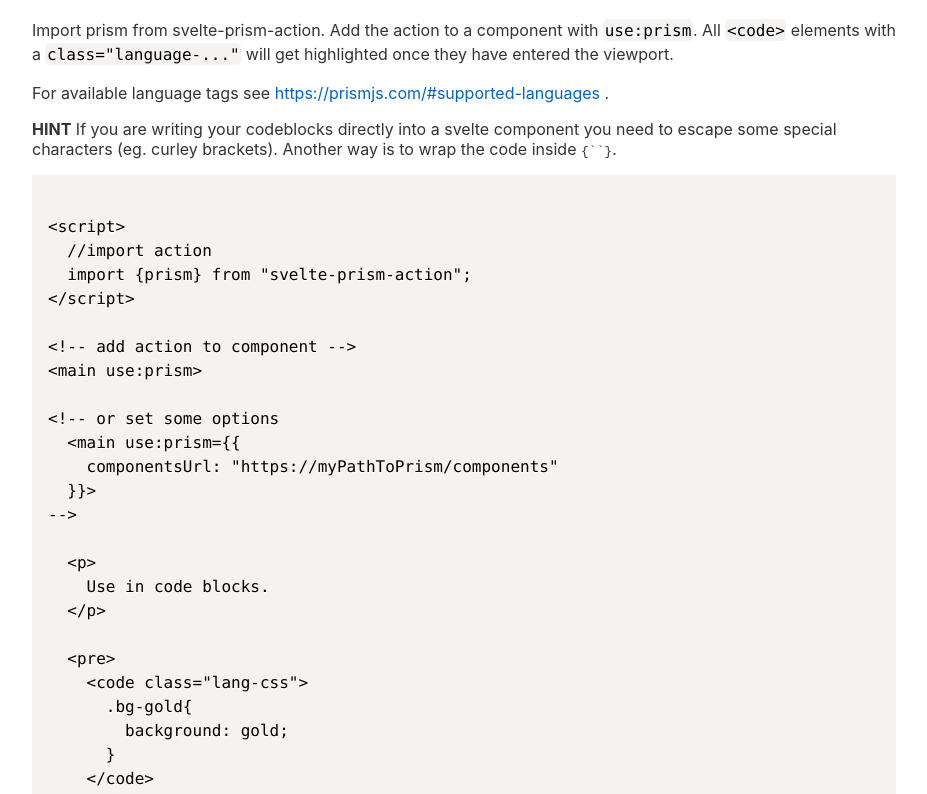
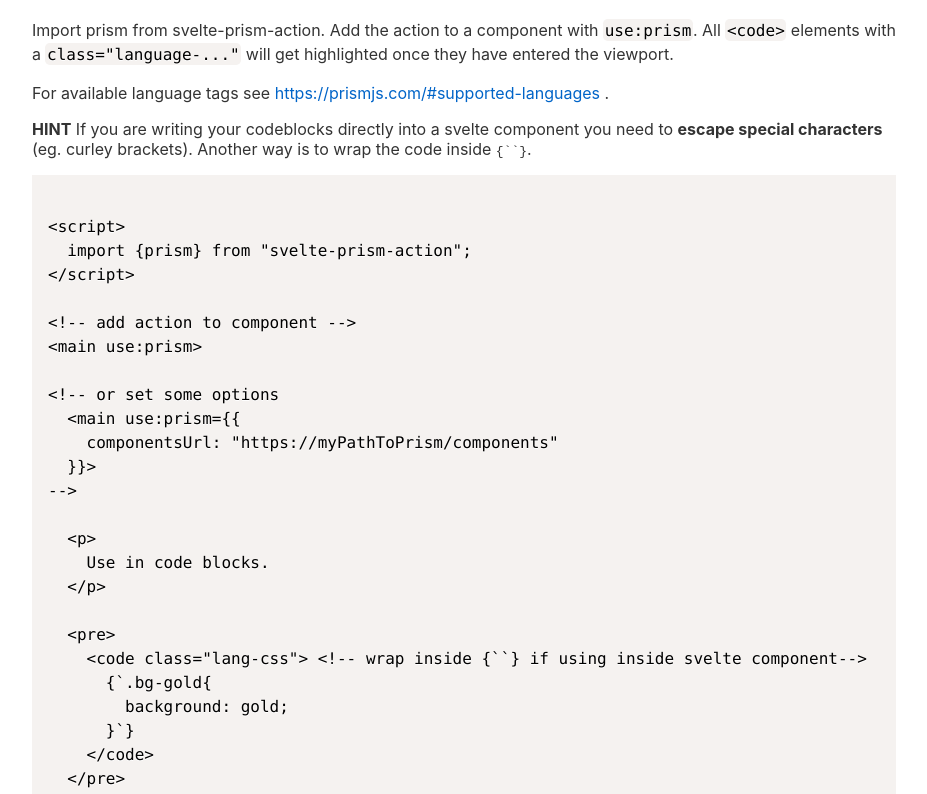
Before and after one commit to thurti/svelte-prism-action, a Svelte app: page / in a window 1280 px wide. Shown: the part 401-1195 px from the top of the page, without its empty margins (176-1103 px from the left). Built offline with nearby package versions, Linux system fonts and the light colour scheme.

Commit message:
match text in readme and example

```diff
--- a/src/components/Page.svelte
+++ b/src/components/Page.svelte
@@ -23,11 +23,10 @@
 
   <p>For available language tags see <a href="https://prismjs.com/#supported-languages">https://prismjs.com/#supported-languages</a> .</p>
 
-  <p><b>HINT</b> If you are writing your codeblocks directly into a svelte component you need to escape some special characters (eg. curley brackets). Another way is to wrap the code inside <code>{`\{\`\`\}`}</code>.</p>
+  <p><b>HINT</b> If you are writing your codeblocks directly into a svelte component you need to <b>escape special characters</b> (eg. curley brackets). Another way is to wrap the code inside <code>{`\{\`\`\}`}</code>.</p>
 
   <pre><code class="lang-html">{`
 <script>
-  //import action
   import {prism} from "svelte-prism-action";
 </script>
 
@@ -45,10 +44,10 @@
   </p>
 
   <pre>
-    <code class="lang-css">
-      .bg-gold{
+    <code class="lang-css"> <!-- wrap inside \{\`\`\} if using inside svelte component-->
+      \{\`.bg-gold{
         background: gold;
-      }
+      }\`\}
     </code>
   </pre>
 
@@ -56,7 +55,7 @@
     Or use inline.
   </p>
 
-  <code class="lang-javascript">import {prism} from "svelte-prism-action";</code>
+  <code class="lang-javascript">\{\`import {prism} from "svelte-prism-action";\`\}</code>
 
 </main>
   `}
```
Also changed, not shown: public/build/bundle.js, 2 other files (tests, documents, lock files or other folders).
